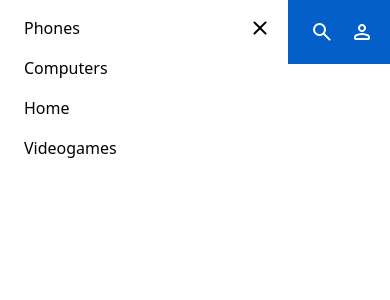
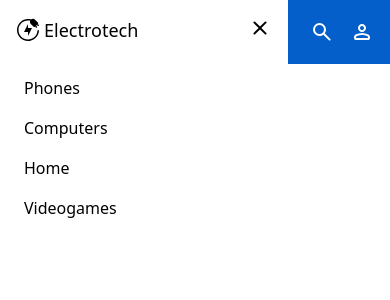
Before and after one commit to brayancastillejo/electrotech, a React (Vite) app: page / in a window 390 px wide. Both pictures are taken after a click on the icon 28 px from the left and 32 px from the top of the page. Shown: the top 300 px of the page. Built offline with nearby package versions, Linux system fonts and the light colour scheme; no server answers.

Commit message:
Feat: Improve Header styles
Removed some console.logs, added some styles and refactored some components.

```diff
--- a/src/components/Header.tsx
+++ b/src/components/Header.tsx
@@ -4,20 +4,17 @@ import UserIcon from "./icons/UserIcon";
 import Navbar from "./Navbar";
 import ElectrotechLogo from "./logos/ElectrotechLogo";
 import { useState } from "react";
-// import HamburgerNavigation from "./HamburgerNavigation";
 
 export default function Header() {
   const [display, setDisplay] = useState<boolean>(false);
-  console.log(setDisplay);
 
   return (
     <header className="flex h-16 w-full items-center gap-4 bg-primary p-4 text-white">
       <HamburgerIcon setDisplay={setDisplay} />
-      <ElectrotechLogo />
+      <ElectrotechLogo style="mr-auto" />
       <Navbar display={display} setDisplay={setDisplay} />
       <SearchIcon />
       <UserIcon />
-      {/* <HamburgerNavigation /> */}
     </header>
   );
 }
--- a/src/components/Navbar.tsx
+++ b/src/components/Navbar.tsx
@@ -1,6 +1,7 @@
 import { NavLink } from "react-router-dom";
 import { items } from "../constants/navbarItems";
 import CloseIcon from "./icons/CloseIcon";
+import ElectrotechLogo from "./logos/ElectrotechLogo";
 
 interface NavbarProps {
   display: boolean;
@@ -8,13 +9,12 @@ interface NavbarProps {
 }
 
 export default function Navbar({ display, setDisplay }: NavbarProps) {
-  console.log(setDisplay + "Navbar");
-
   return (
     <nav
       className={`absolute left-0 top-0 min-h-screen min-w-72 bg-white p-4 text-black md:static md:mr-auto md:min-h-fit md:w-auto md:bg-transparent md:p-0 md:text-current ${display ? "block" : "hidden md:block"}`}
     >
       <CloseIcon style={"absolute right-4"} setDisplay={setDisplay} />
+      <ElectrotechLogo style="md:hidden mb-8 text-lg" />
       <ul className="flex flex-col gap-4 md:flex-row md:gap-2">
         {items.map((item) => (
           <li key={crypto.randomUUID()}>
--- a/src/components/icons/CloseIcon.tsx
+++ b/src/components/icons/CloseIcon.tsx
@@ -9,8 +9,6 @@ export default function CloseIcon({
   style,
   setDisplay,
 }: CloseIconProps) {
-  console.log(setDisplay + "CloseIcon");
-
   return (
     <svg
       xmlns="http://www.w3.org/2000/svg"
@@ -18,7 +16,7 @@ export default function CloseIcon({
       viewBox="0 -960 960 960"
       width="24px"
       fill={color}
-      className={`md:hidden ${style}`}
+      className={`cursor-pointer md:hidden ${style}`}
       onClick={() => {
         setDisplay(false);
       }}
--- a/src/components/icons/HamburgerIcon.tsx
+++ b/src/components/icons/HamburgerIcon.tsx
@@ -18,7 +18,7 @@ export default function HamburgerIcon({
         onClick={() => {
           setDisplay((prevState) => !prevState);
         }}
-        className="md:hidden"
+        className="cursor-pointer md:hidden"
       >
         <path d="M160-240q-17 0-28.5-11.5T120-280q0-17 11.5-28.5T160-320h640q17 0 28.5 11.5T840-280q0 17-11.5 28.5T800-240H160Zm0-200q-17 0-28.5-11.5T120-480q0-17 11.5-28.5T160-520h640q17 0 28.5 11.5T840-480q0 17-11.5 28.5T800-440H160Zm0-200q-17 0-28.5-11.5T120-680q0-17 11.5-28.5T160-720h640q17 0 28.5 11.5T840-680q0 17-11.5 28.5T800-640H160Z" />
       </svg>
--- a/src/components/icons/SearchIcon.tsx
+++ b/src/components/icons/SearchIcon.tsx
@@ -7,6 +7,7 @@ export default function SearchIcon({ color = "currentColor" }) {
         viewBox="0 -960 960 960"
         width="24px"
         fill={color}
+        className="cursor-pointer"
       >
         <path d="M380-320q-109 0-184.5-75.5T120-580q0-109 75.5-184.5T380-840q109 0 184.5 75.5T640-580q0 44-14 83t-38 69l224 224q11 11 11 28t-11 28q-11 11-28 11t-28-11L532-372q-30 24-69 38t-83 14Zm0-80q75 0 127.5-52.5T560-580q0-75-52.5-127.5T380-760q-75 0-127.5 52.5T200-580q0 75 52.5 127.5T380-400Z" />
       </svg>
--- a/src/components/icons/UserIcon.tsx
+++ b/src/components/icons/UserIcon.tsx
@@ -7,6 +7,7 @@ export default function UserIcon({ color = "currentColor" }) {
         height="24px"
         viewBox="0 -960 960 960"
         fill={color}
+        className="cursor-pointer"
       >
         <path d="M480-480q-66 0-113-47t-47-113q0-66 47-113t113-47q66 0 113 47t47 113q0 66-47 113t-113 47ZM160-240v-32q0-34 17.5-62.5T224-378q62-31 126-46.5T480-440q66 0 130 15.5T736-378q29 15 46.5 43.5T800-272v32q0 33-23.5 56.5T720-160H240q-33 0-56.5-23.5T160-240Zm80 0h480v-32q0-11-5.5-20T700-306q-54-27-109-40.5T480-360q-56 0-111 13.5T260-306q-9 5-14.5 14t-5.5 20v32Zm240-320q33 0 56.5-23.5T560-640q0-33-23.5-56.5T480-720q-33 0-56.5 23.5T400-640q0 33 23.5 56.5T480-560Zm0-80Zm0 400Z" />
       </svg>
--- a/src/components/logos/ElectrotechLogo.tsx
+++ b/src/components/logos/ElectrotechLogo.tsx
@@ -1,8 +1,16 @@
 import { Link } from "react-router-dom";
 
-export default function ElectrotechLogo({ color = "currentColor" }) {
+interface ElectrotechLogoProps {
+  color?: string;
+  style?: string;
+}
+
+export default function ElectrotechLogo({
+  color = "currentColor",
+  style,
+}: ElectrotechLogoProps) {
   return (
-    <Link to={"/"} className="mr-auto flex gap-1">
+    <Link to={"/"} className={`flex items-center gap-1 ${style}`}>
       <svg
         xmlns="http://www.w3.org/2000/svg"
         width="24"
```
